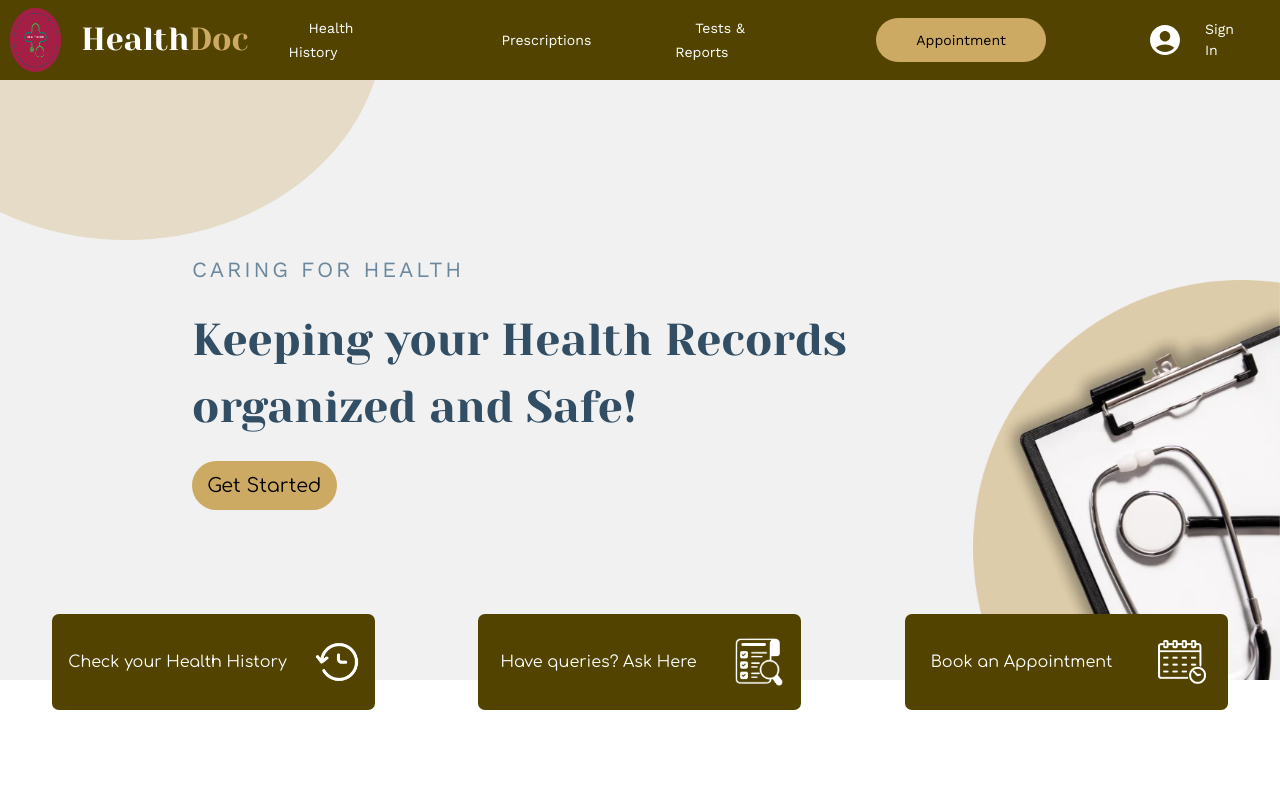
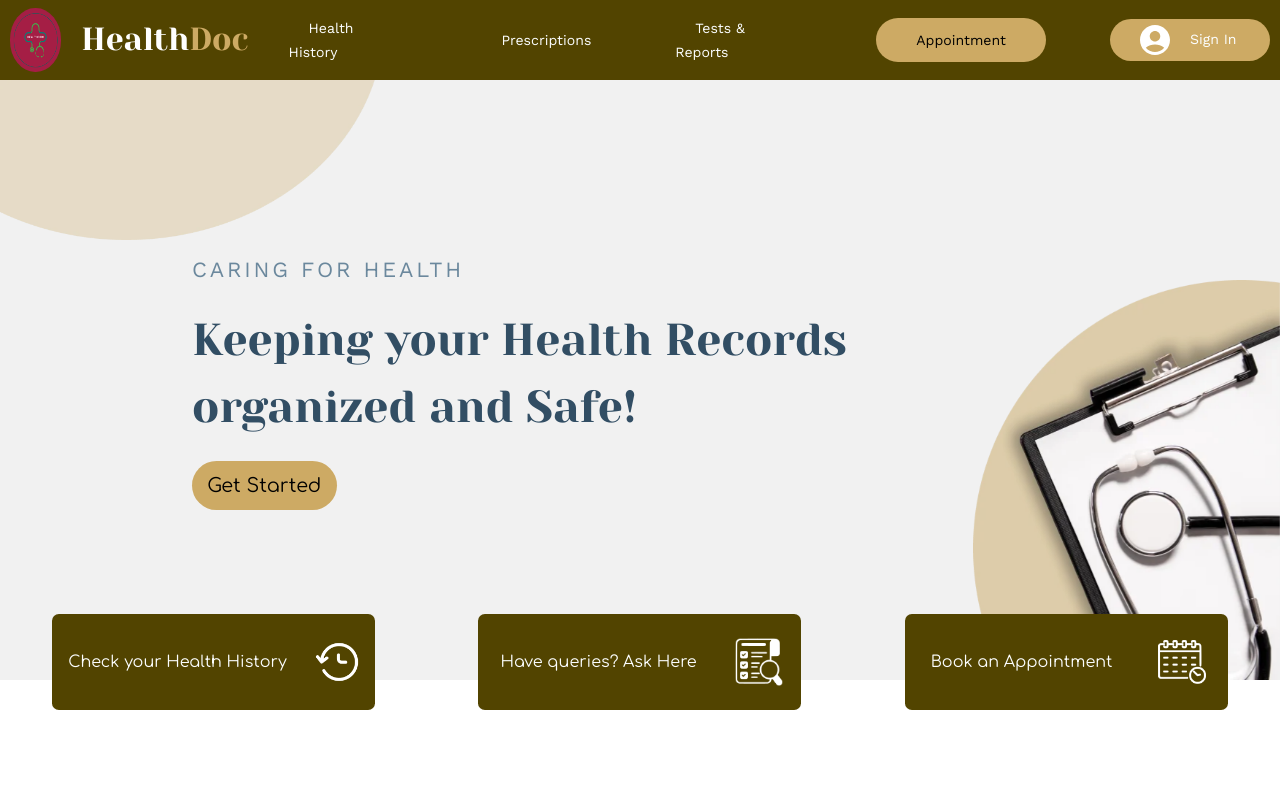
Before and after one commit to enochviewu95/template, a React (Vite) app in the folder frontend/: page / in a window 1280 px wide. Shown: the top 800 px of the page. Built offline with nearby package versions, Linux system fonts and the light colour scheme; no server answers.

Commit message:
styled login and navbar buttons

```diff
--- a/frontend/src/components/Navbar/Navbar.module.css
+++ b/frontend/src/components/Navbar/Navbar.module.css
@@ -33,11 +33,13 @@
   display: flex;
   width: 160px;
   align-items: center;
+  border-radius: 50px;
+  background-color: #CDAA64;
 }
 
 .signIn img {
-  margin-right: 5px;
-  margin-left: 40px;
+  margin-right: 0px;
+  margin-left: 30px;
 }
 
 .nav_elements ul {
@@ -83,12 +85,12 @@
 
 .nav_elements ul li :hover {
   /* transform: translateY(-10px); */
-  box-shadow: 0 10px 20px rgba(0, 0, 0, 0.3);
+  /* box-shadow: 0 10px 20px rgba(0, 0, 0, 0.3); */
   background-color: #585c27;
 }
 .appointment :hover {
   /* transform: translateY(-10px); */
-  box-shadow: 0 10px 20px rgba(0, 0, 0, 0.3);
+  /* box-shadow: 0 10px 20px rgba(0, 0, 0, 0.3); */
   background-color: #36837c;
 }
 
--- a/frontend/src/pages/Login/Login.module.css
+++ b/frontend/src/pages/Login/Login.module.css
@@ -9,6 +9,7 @@
     grid-gap: 10px;
     /* adds a 10px gap between the columns */
     /* background: white; */
+
 }
 
 .right_wrapper {
```
